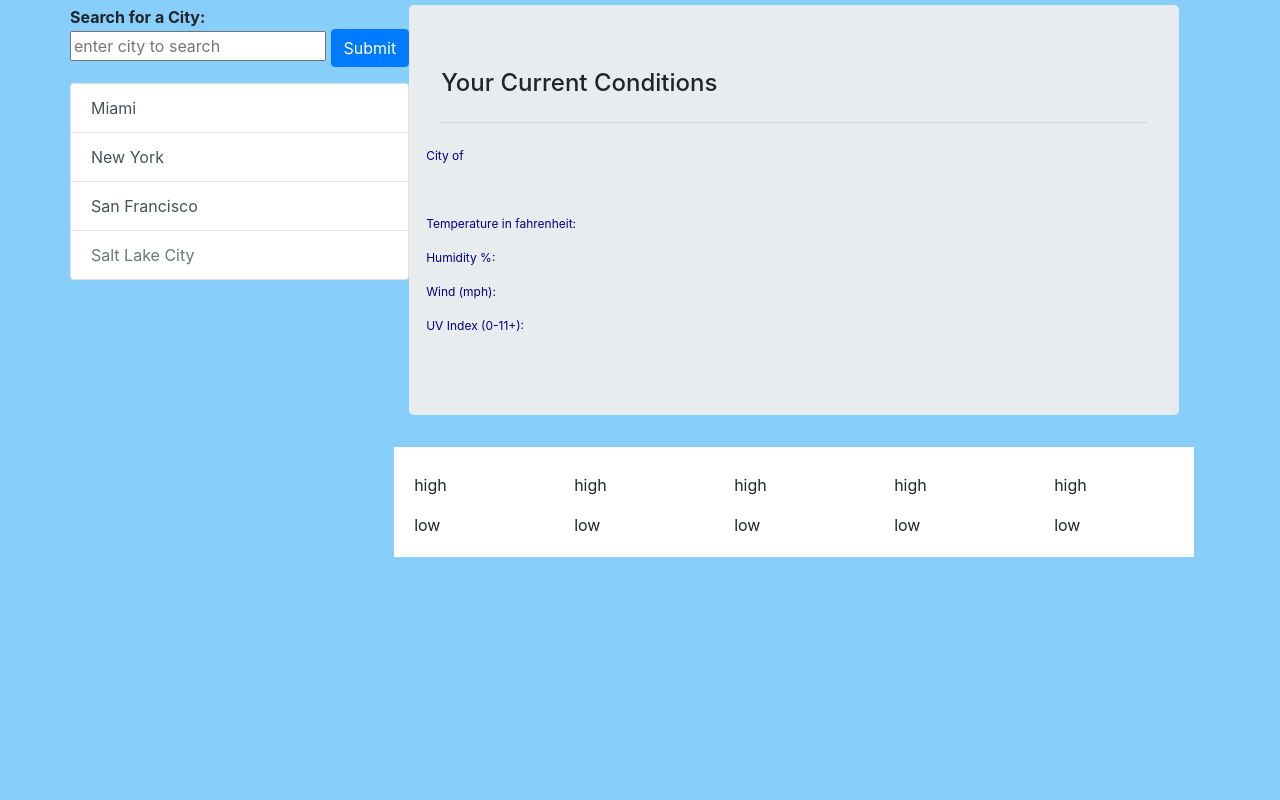
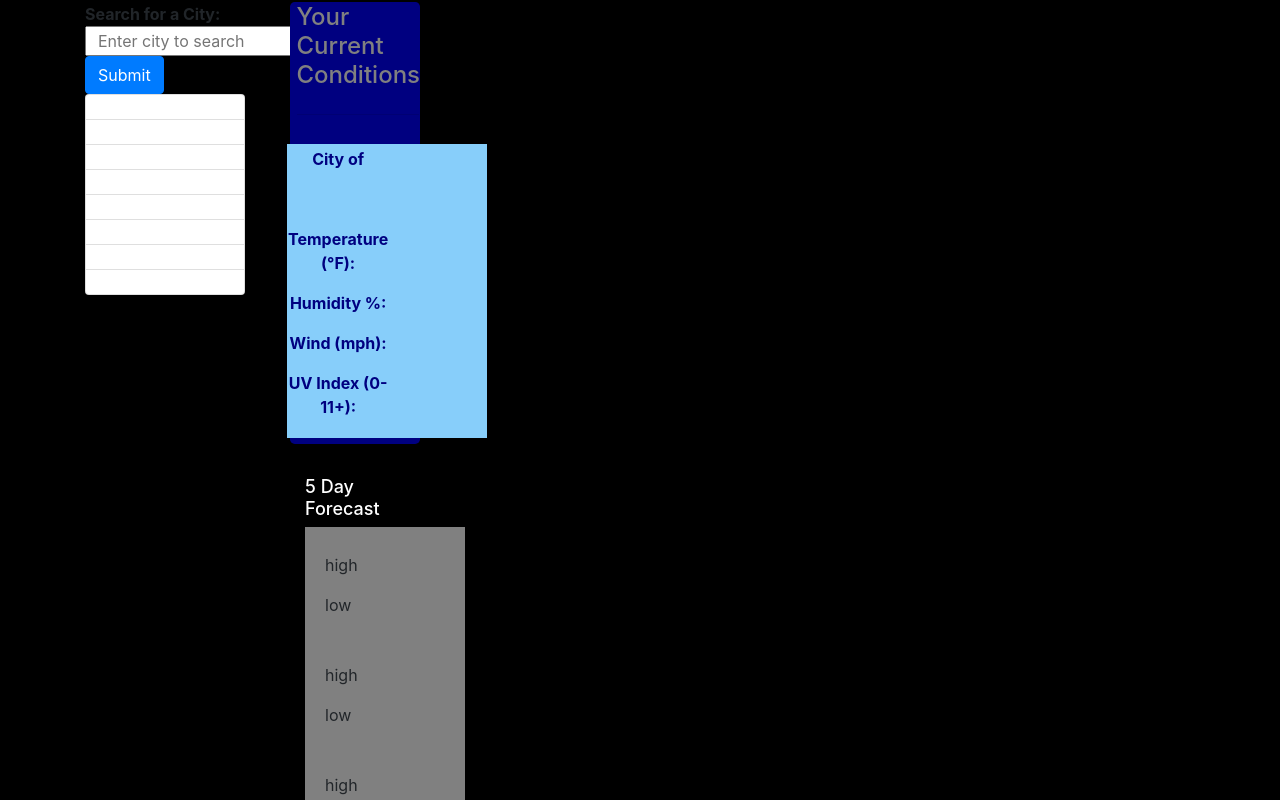
Before and after one commit to dianecandler/weather, a plain HTML site: page index.html in a window 1280 px wide. Shown: the part 54-854 px from the top of the page. Before the commit the page ends 800 px from the top, so only its background shows below. Drawn offline with nearby package versions, Linux system fonts and the light colour scheme; no server answers.

Commit message:
fixed lower half

```diff
--- a/assets/style.css
+++ b/assets/style.css
@@ -1,27 +1,47 @@
 body {
-	background-color: lightskyblue;
+	background-color: black;
 	color: darknavy;
 }
 .city-container {
-	font-size: 12;
+	font-size: 16px;
 	margin-top: 1%;
+	padding: 2%;
 }
 .weather-container {
-	font-size: 12px;
-	color: navy;
+	font-size: 100%;
+    color: navy;
+    text-align: center;
+    background-color: lightskyblue;
+    padding: 2% 65% 2% 1%;
+    text-align: center;
+    margin: 5px;
+}
+.container {
+    justify-content: center;
 }
 .card-body {
-    background-color: white;
-
+	background-color: grey;
 }
-.days {
-
+h5 {
+	justify-content: center;
 }
-
-/* #days {
-    padding: 1px;
+.jumbotron {
     justify-content: center;
-} */
+    font-weight: bold;
+    padding:1% 1% 1% 5%;
+    color:grey;
+    background-color:navy;
+}
+.container-5D {
+    color:navy;
+    margin-inline-start: auto;
+    padding: 2;
+    font-size: smallest(10px);
+}
+h6 {
+    font-size: large;
+    color: white;
+}
 /* .item1{grid-area: menu; }
     .item2{grid-area: main; }
     .item3{grid-area: five;}
--- a/index.html
+++ b/index.html
@@ -20,67 +20,76 @@
     <script src="https://code.jquery.com/jquery-3.4.1.min.js"></script>
     <script src="https://cdnjs.cloudflare.com/ajax/libs/jquery/3.2.1/jquery.min.js"></script>
     <!-- CSS link -->
-    <link rel="stylesheet" href="./assets/style.css" />
+    <link rel="stylesheet" href="./assets/style.css"/>
 
     <title>HW-06 Weather Dashboard</title>
 </head>
-
 
 <body>
     <header class="bg-dark text-center">
         <h1 class="text-center text-white ">Weather Dashboard</h1>
     </header>
-<div class="container">
 
-    <!-- column 1 has Search and buttons for cities -->
-  <div class="city-container"> <!-- area on left for city search and city buttons-->
-    <div class="row">
+  <div class="container-fluid">
 
-        <div class="col-sm-1/3"> <!--area for city search -->
+    <div class="container"> <!--area for city search -->
+        <div class="row justify-content-start">
+             <div class="col-2">
                     <strong>Search for a City: </strong>
-            <div class="search-container">
-                <!-- city search function -->
+                    <div class="search-container"> <!-- city search function -->
                         <form>
-                    <input id="searchArea" type="text" placeholder="enter city to search" name="search">
+                            <input id="searchArea" type="text" placeholder="  Enter city to search  " name="search">
                             <button type="submit" class="btn btn-primary">Submit</button>
-                    <!-- <button id="searchBtn" type="submit" ><i class="fa fa-search"></i></button> -->
                         </form>
-                    <p></p>
-
-                <!-- rework buttons for stored cities -->
-
                         <div class="list-group">
                             <!-- <a href="#" class="list-group-item list-group-item-action active">
                             Last Cities Searched
                             </a> -->
-                    <a href="#" class="list-group-item list-group-item-action">Miami</a>
-                    <a href="#" class="list-group-item list-group-item-action">New York</a>
-                    <a href="#" class="list-group-item list-group-item-action">San Francisco</a>
-                    <a href="#" class="list-group-item list-group-item-action disabled" tabindex="-1" aria-disabled="true">Salt Lake City</a>
+                            <a href="#" class="list-group-item list-group-item-action"></a>
+                            <a href="#" class="list-group-item list-group-item-action"></a>
+                            <a href="#" class="list-group-item list-group-item-action"></a>
+                            <a href="#" class="list-group-item list-group-item-action"></a>
+                            <a href="#" class="list-group-item list-group-item-action"></a>
+                            <a href="#" class="list-group-item list-group-item-action"></a>
+                            <a href="#" class="list-group-item list-group-item-action"></a>
+                            <a href="#" class="list-group-item list-group-item-action disabled" tabindex="-1" aria-disabled="true"></a>
                         </div>
                     </div>
             </div>
-        <p></p>
-  <div class="col-sm-4/12"> <!-- area for cities-->
+            <div class="col-2">
+            <div class="container">
+                <div class="row">
+                <div class="col"> <!-- area for cities-->
                     <div class="jumbotron">
                         <h4 class="text-4">Your Current Conditions</h4>
                         <hr class="my-4">
                         <!-- <p class="lead">This is a simple hero unit, a simple jumbotron-style component for calling extra attention to featured content or information.</p> -->
                         <div class="row">
-          <div class="weather-container">
+                        <div class="weather-container align-items-center">
+                            <div class="row-flu"> <!--add row-fluid to auto sizing-->
                                 <p class="name">City of </p>
                                 <img class="icon">
                                 <p class="weather"></p>
-            <!-- <div class="row-flu"> -->
-                <p class="temp">Temperature in fahrenheit: </p>
+                            </div>
+                            <div class="row row-cols-2 align-self-center"> <!--add row-fluid to auto sizing-->
+                                <div class="col-sm">
+                                    <p class="temp">Temperature (°F): </p>
                                     <p class = "humidity">Humidity %: </p>
+                                </div>
+                                <div class="col-sm">
                                     <p class="wind">Wind (mph): </p>
                                     <p class="uv"> UV Index (0-11+): </p>
                                 </div>
                             </div>
                         </div>
-
-        <div class="row" id="days">
+                        </div>
+                    </div>
+                </div>
+            </div>
+                <div class="container">
+                    <h6>5 Day Forecast</h6>
+                    <div class="row">
+                        <div class="col">
                         <div class="card1" style="width: 10rem;">
                         <div class="card-body">
                         <h5 class="card-title"></h5> <!--icon-->
@@ -89,7 +98,9 @@
                         <p class="card-text">low </p> <!--low temp-->
                         </div>
                         </div>
-            <div class="card2" style="width: 10rem;">
+                        </div>
+                        <div class="col">
+                            <div class="card1" style="width: 10rem;">
                         <div class="card-body">
                         <h5 class="card-title"></h5> <!--icon-->
                         <h6 class="card-subtitle mb-2 text-muted"></h6> <!--city-->
@@ -97,6 +108,8 @@
                         <p class="card-text">low </p> <!--low temp-->
                         </div>
                             </div>
+                        </div>
+                        <div class="col">
                             <div class="card3" style="width: 10rem;">
                         <div class="card-body">
                             <h5 class="card-title"></h5> <!--icon-->
@@ -105,6 +118,8 @@
                             <p class="card-text">low </p> <!--low temp-->
                         </div>
                             </div>
+                        </div>
+                        <div class="col">
                             <div class="card4" style="width: 10rem;">
                         <div class="card-body">
                             <h5 class="card-title"></h5> <!--icon-->
@@ -113,6 +128,8 @@
                             <p class="card-text">low </p> <!--low temp-->
                         </div>
                             </div>
+                        </div>
+                        <div class="col">
                             <div class="card5" style="width: 10rem;">
                         <div class="card-body">
                             <h5 class="card-title"></h5> <!--icon-->
@@ -128,6 +145,8 @@
             </div>
         </div>
     </div>
+  </div>
+
 
 
 
```
Lines whose indentation alone changed are shown as unchanged.
